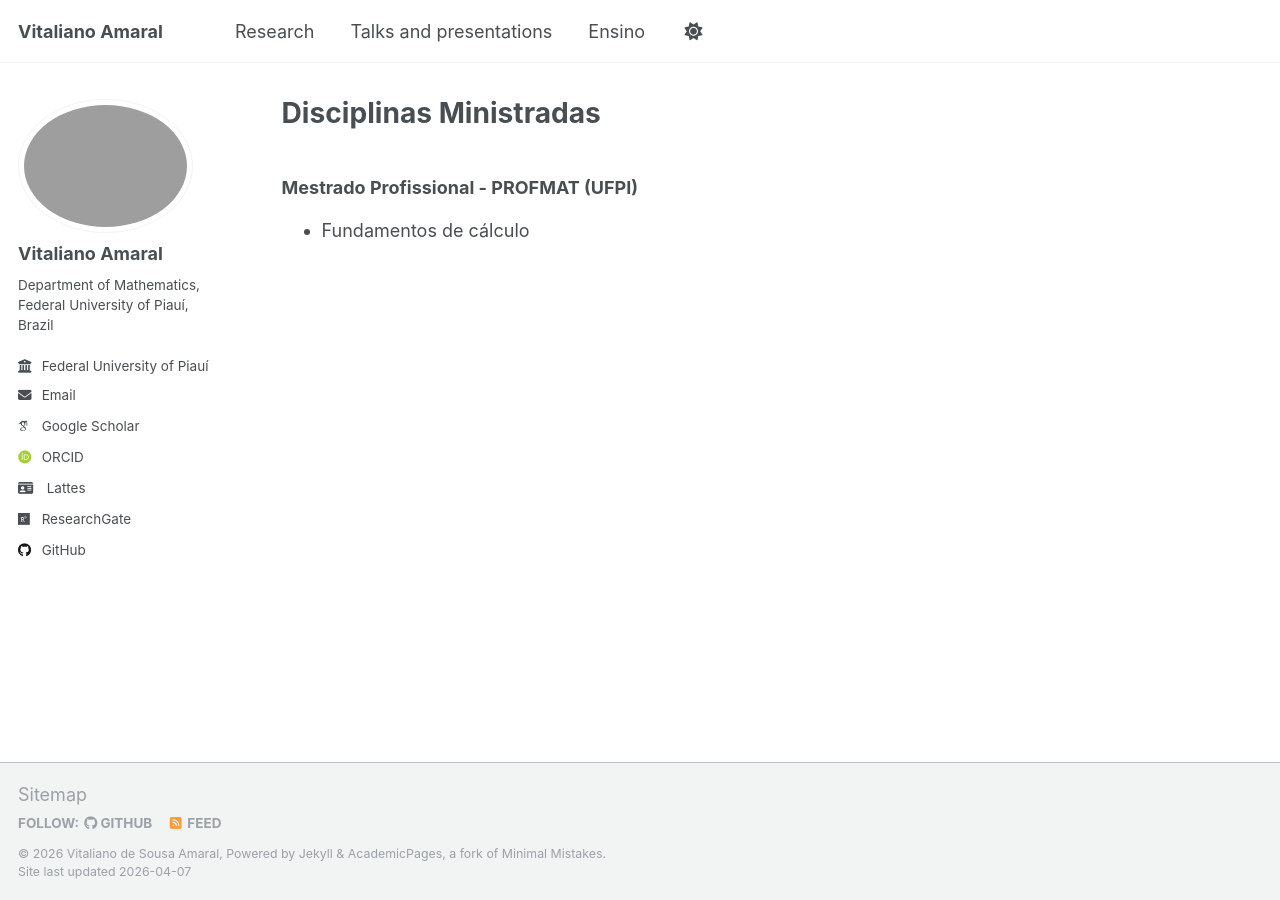
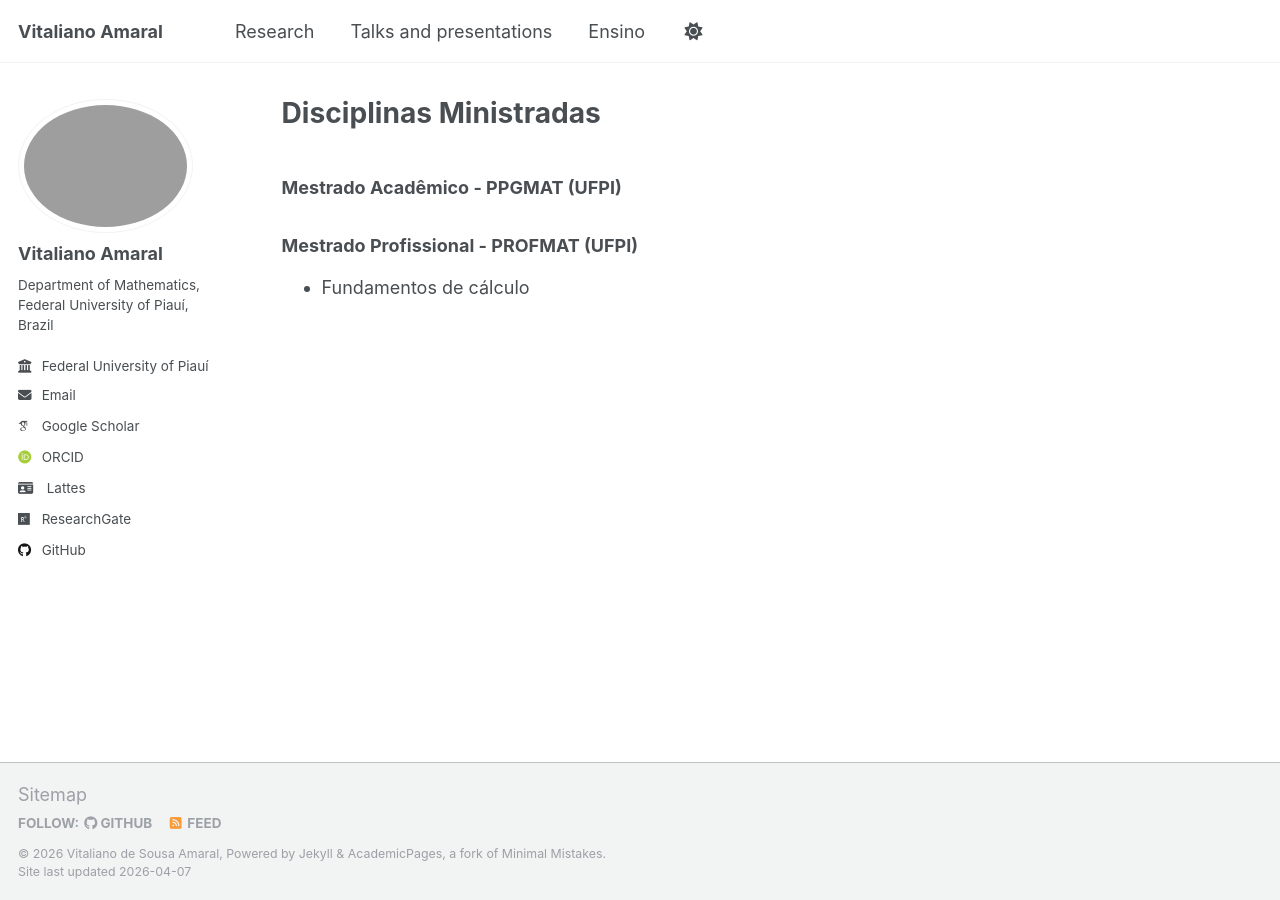
Before and after one commit to vitalianoamaral/vitalianoamaral.github.io, a Jekyll site: the page built from ensino/disciplinaspg.md, in a window 1280 px wide. Built offline with Jekyll 4.4.1, drawn with Linux system fonts in a browser that asks for light colours; some web fonts are replaced.

Commit message:
Add section for Mestrado Acadêmico - PPGMAT

```diff
--- a/ensino/disciplinaspg.md
+++ b/ensino/disciplinaspg.md
@@ -4,5 +4,7 @@ title: "Disciplinas Ministradas"
 permalink: /ensino/disciplinaspg/
 author_profile: true
 ---
+### Mestrado Acadêmico - PPGMAT (UFPI)
+
 ### Mestrado Profissional - PROFMAT (UFPI)
 * Fundamentos de cálculo
```
